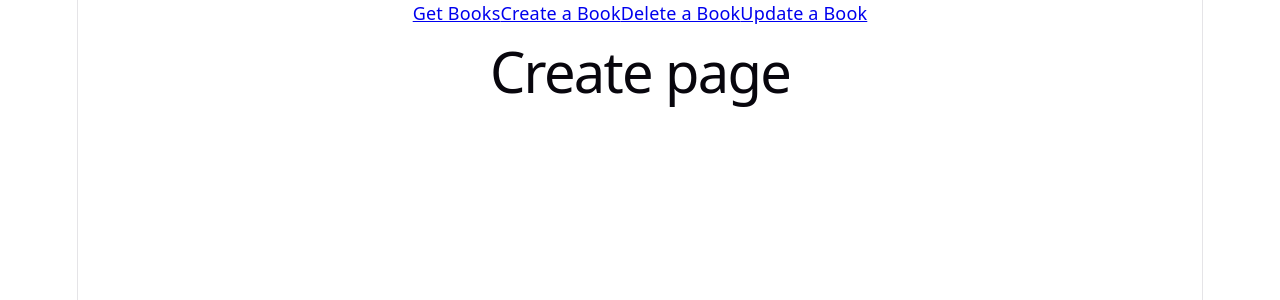
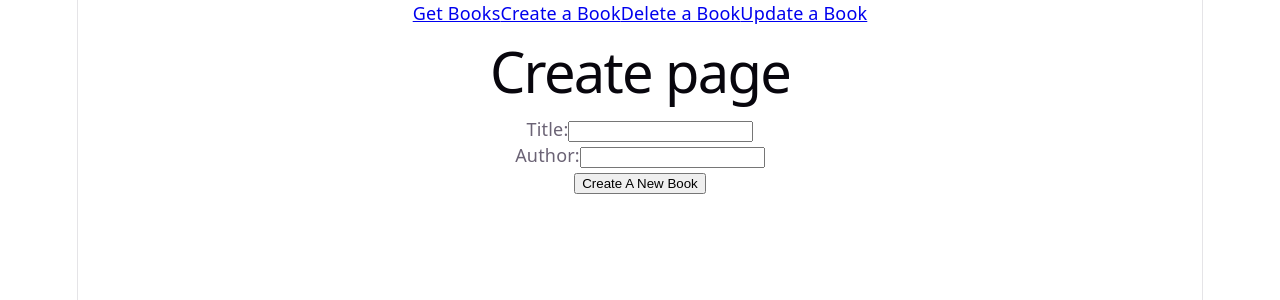
Before and after one commit to Fransheska-Muta/React-App-Frontend, a React (Vite) app: page /Create in a window 1280 px wide. Shown: the top 300 px of the page. Built offline with nearby package versions, Linux system fonts and the light colour scheme; no server answers.

Commit message:
Ctreate and Get are done

```diff
--- a/src/components/Create.jsx
+++ b/src/components/Create.jsx
@@ -1,9 +1,43 @@
 // import React from 'react'
+// this should be a form to create a new book.
+
+import { useContext, useState } from "react";
+import { BooksContext } from "../context/Books"
+
 function Create() {
+ const { CreateBooks } = useContext(BooksContext)
+ const [bookInfo, setBookInfo] = useState({})
+
+ function ChangeInput (e){
+  const {name, value} = e.target
+  setBookInfo({...bookInfo, [name]: value})
+
+ }
+
+ function SubmitBtn(e) {
+  e.preventDefault()
+  CreateBooks(bookInfo)
+  setBookInfo({title: "", author:""})
+ }
+
   return (
-    <div>
+    <>
       <h1>Create page</h1>
-    </div>
+      <form onSubmit={SubmitBtn}>
+
+        <div>
+          <label htmlFor="title">Title:</label>
+          <input type="text" id="title" name="title" value={bookInfo.title} onChange={ChangeInput}/>
+        </div>
+
+        <div>
+          <label htmlFor="author">Author:</label>
+          <input type="text" id="author" name="author" value={bookInfo.author} onChange={ChangeInput} />
+        </div>
+
+        <button type="submit">Create A New Book</button>
+      </form>
+    </>
   )
 }
 
--- a/src/components/Get.jsx
+++ b/src/components/Get.jsx
@@ -1,9 +1,23 @@
 // import React from 'react'
+
+import { BooksContext } from "../context/Books"
+import { useContext } from "react"
+
 function Get() {
+  const { books } = useContext(BooksContext)
+
   return (
-    <div>
-        <h1>Get page</h1>
-    </div>
+    <>
+        <h1>Get all Books</h1>
+        <ul>
+          {books.map((book) => (
+            <li key={book.id}>
+              <h2>{book.title}</h2>
+              <p>Author: {book.author}</p>
+            </li>
+          ))}
+        </ul>
+    </>
   )
 }
 
--- a/src/context/Books.jsx
+++ b/src/context/Books.jsx
@@ -1,6 +1,6 @@
 import { useEffect, useState, createContext } from 'react';
 
-const BooksContext = createContext();
+export const BooksContext = createContext();
 
 function Books({ children }) {
  const [books, setBooks] = useState([])
```
